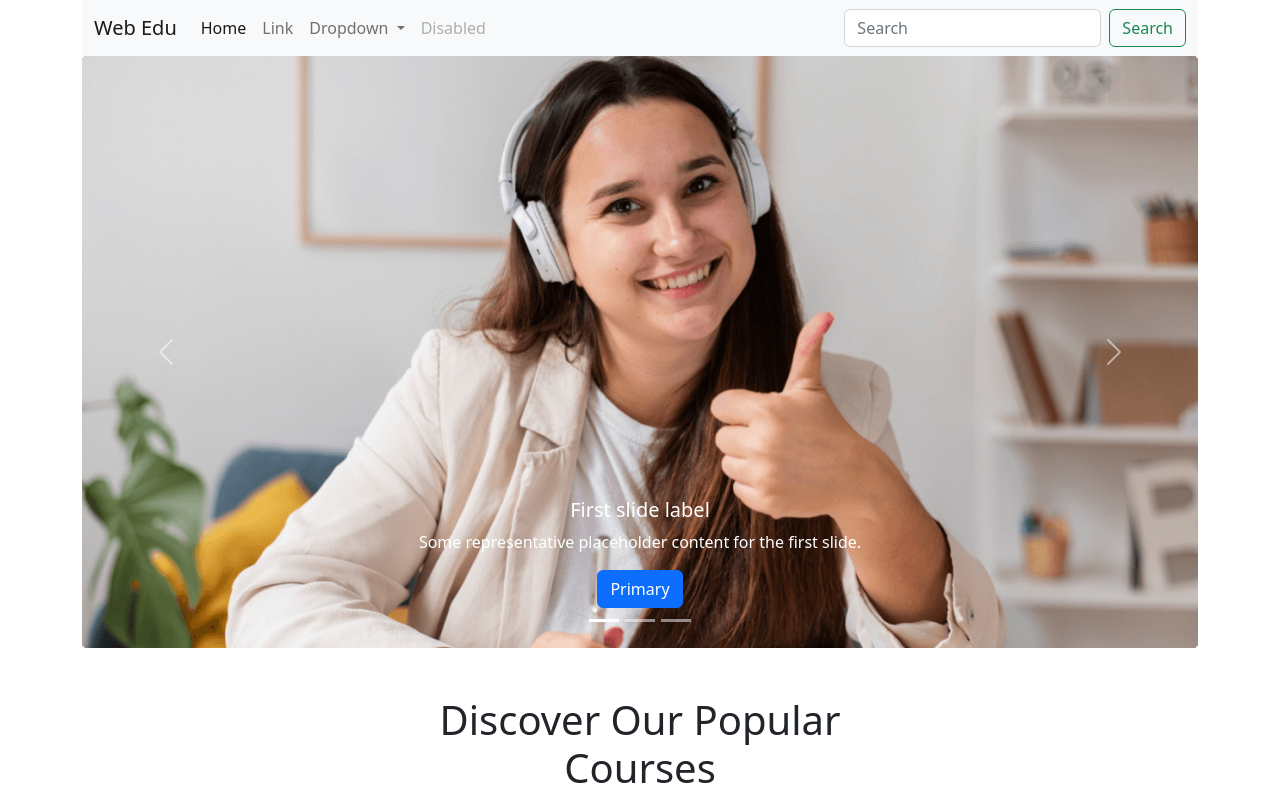
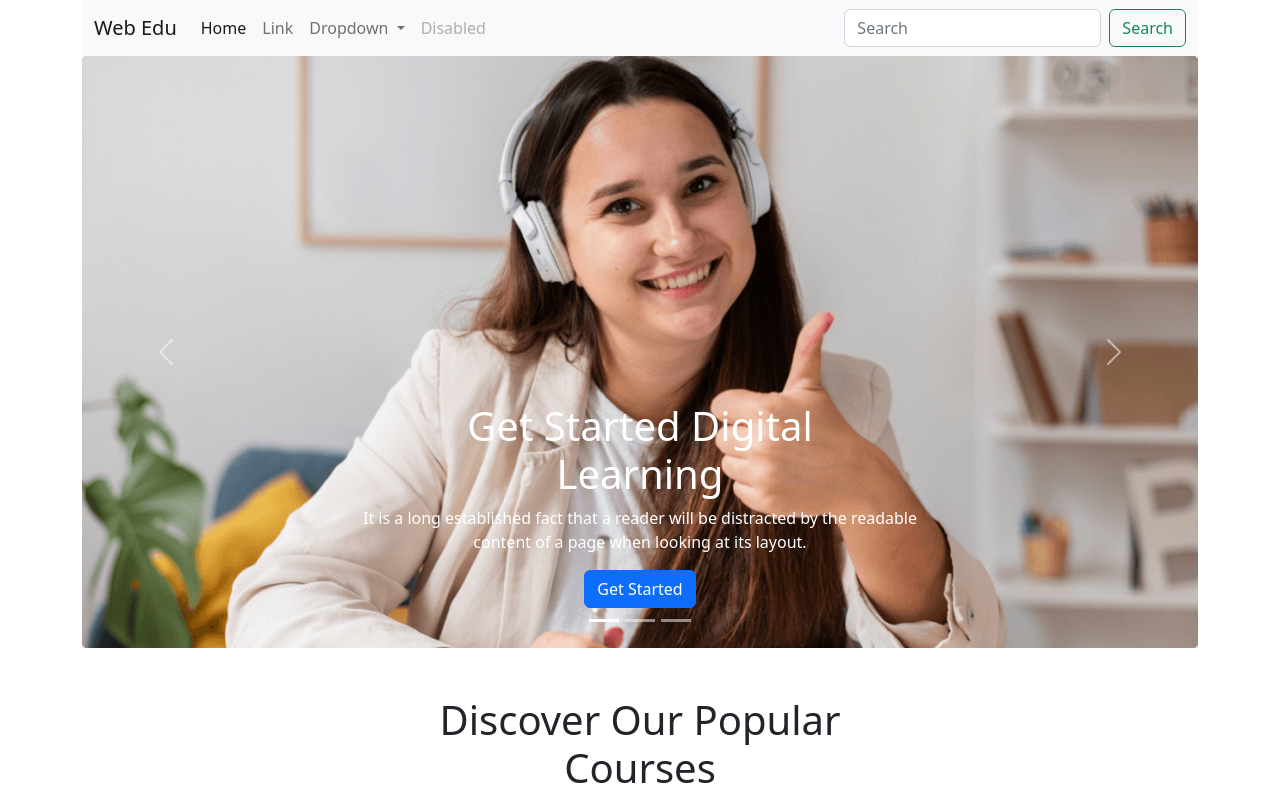
Before and after one commit to MhSolyman/web-edu, a plain HTML site: page index.html in a window 1280 px wide. Shown: the top 797 px of the page. Drawn offline with nearby package versions, Linux system fonts and the light colour scheme.

Commit message:
slider batton and text add

```diff
--- a/index.html
+++ b/index.html
@@ -70,23 +70,31 @@
         <div class="carousel-item active">
           <img src="images/cover/cover-1.png" class="d-block w-100" alt="...">
           <div class="carousel-caption align-items-center justify-content-center">
-            <h5>First slide label</h5>
-            <p>Some representative placeholder content for the first slide.</p>
-            <button type="button" class="btn btn-primary">Primary</button>
+            <h1>Get Started Digital <br>
+              Learning</h1>
+            <p>It is a long established fact that a reader will be distracted by the readable <br>
+              content of a page when looking at its layout.</p>
+            <button type="button" class="btn btn-primary">Get Started</button>
           </div>
         </div>
         <div class="carousel-item">
           <img src="images/cover/cover-2-Recovered.jpg" class="d-block w-100" alt="...">
           <div class="carousel-caption align-items-center justify-content-center">
-            <h5>Second slide label</h5>
-            <p>Some representative placeholder content for the second slide.</p>
+            <h1>Get Started Digital <br>
+              Learning</h1>
+            <p>It is a long established fact that a reader will be distracted by the readable <br>
+              content of a page when looking at its layout.</p>
+            <button type="button" class="btn btn-primary">Get Started</button>
           </div>
         </div>
         <div class="carousel-item">
           <img src="images/cover/cover-3.jpg" class="d-block w-100" alt="...">
           <div class="carousel-caption  align-items-center justify-content-center">
-            <h5>Third slide label</h5>
-            <p>Some representative placeholder content for the third slide.</p>
+            <h1>Get Started Digital <br>
+              Learning</h1>
+            <p>It is a long established fact that a reader will be distracted by the readable <br>
+              content of a page when looking at its layout.</p>
+            <button type="button" class="btn btn-primary">Get Started</button>
           </div>
         </div>
       </div>
```
